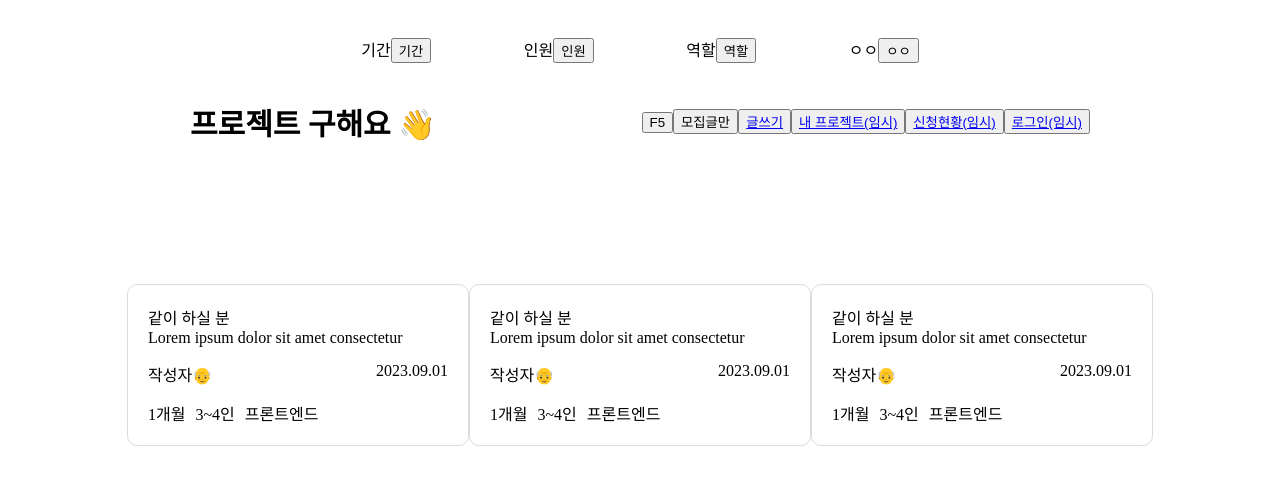
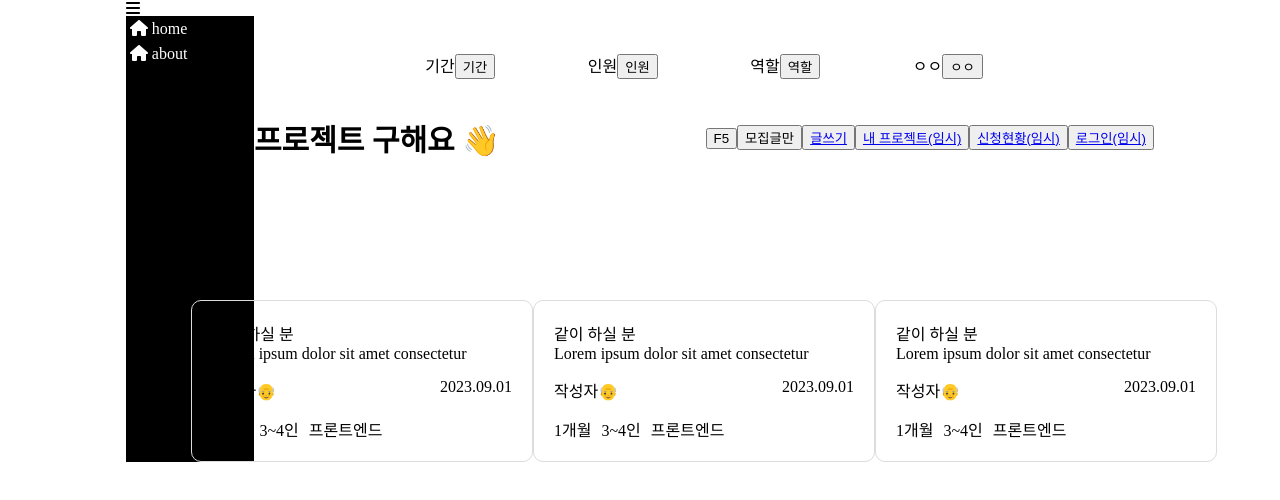
Before and after one commit to kyj098707/SideProject.LetMeIn, a React (Create React App) app in the folder front/: page / in a window 1280 px wide. Shown: the top 500 px of the page. Built offline with nearby package versions, Linux system fonts and the light colour scheme.

Commit message:
FEAT: 사이드바, 헤더 틀만 잡아둠

```diff
--- a/front/package.json
+++ b/front/package.json
@@ -3,6 +3,10 @@
   "version": "0.1.0",
   "private": true,
   "dependencies": {
+    "@fortawesome/free-brands-svg-icons": "^6.4.2",
+    "@fortawesome/free-regular-svg-icons": "^6.4.2",
+    "@fortawesome/free-solid-svg-icons": "^6.4.2",
+    "@fortawesome/react-fontawesome": "^0.2.0",
     "@testing-library/jest-dom": "^5.17.0",
     "@testing-library/react": "^13.4.0",
     "@testing-library/user-event": "^13.5.0",
@@ -16,6 +20,7 @@
     "react-dom": "^18.2.0",
     "react-router-dom": "^6.15.0",
     "react-scripts": "5.0.1",
+    "styled-components": "^6.0.8",
     "typescript": "^4.9.5",
     "web-vitals": "^2.1.4"
   },
--- a/front/src/App.css
+++ b/front/src/App.css
@@ -1,38 +1,5 @@
-.App {
-  text-align: center;
+*{
+  margin:0;
+  padding:0;
+  text-decoration: none;
 }
-
-.App-logo {
-  height: 40vmin;
-  pointer-events: none;
-}
-
-@media (prefers-reduced-motion: no-preference) {
-  .App-logo {
-    animation: App-logo-spin infinite 20s linear;
-  }
-}
-
-.App-header {
-  background-color: #282c34;
-  min-height: 100vh;
-  display: flex;
-  flex-direction: column;
-  align-items: center;
-  justify-content: center;
-  font-size: calc(10px + 2vmin);
-  color: white;
-}
-
-.App-link {
-  color: #61dafb;
-}
-
-@keyframes App-logo-spin {
-  from {
-    transform: rotate(0deg);
-  }
-  to {
-    transform: rotate(360deg);
-  }
-}
--- /dev/null
+++ b/front/src/component/layout/Header.tsx
@@ -0,0 +1,19 @@
+import React from 'react'
+import styled from 'styled-components'
+import { FontAwesomeIcon } from '@fortawesome/react-fontawesome'
+import { faBars } from '@fortawesome/free-solid-svg-icons'
+
+const HeaderBox = styled.div`
+  display: flex;
+  justify-content: flex-start;
+`
+
+const Header = () => {
+  return (
+    <HeaderBox>
+      <FontAwesomeIcon icon={faBars} />
+    </HeaderBox>
+  )
+}
+
+export default Header
--- /dev/null
+++ b/front/src/component/layout/Layout.style.tsx
@@ -0,0 +1,17 @@
+import React from 'react';
+import styled from 'styled-components';
+
+export const LayoutColBox = styled.div`
+  display: flex;
+  flex-direction: column;
+`
+
+export const LayoutRowBox = styled.div`
+  display: flex;
+  flex-direction: row;
+`
+
+export const ContentBox = styled.div`
+  // Todo: padding 또는 margin 값을 주면 SideBar가 작아짐 : css충돌나는듯.. px과 관련있을듯함.
+  // padding: 5%;
+`
--- /dev/null
+++ b/front/src/component/layout/Layout.tsx
@@ -0,0 +1,25 @@
+import React, { ReactNode } from 'react'
+import { LayoutColBox, LayoutRowBox, ContentBox } from './Layout.style'
+import Header from './Header'
+import SideBar from './SideBar'
+
+type LayoutProps = {
+  children:ReactNode;
+}
+
+const Layout:React.FC<LayoutProps> = ({children}) => {
+  return (
+    <LayoutColBox>
+      <Header />
+
+      <LayoutRowBox>
+        <SideBar />
+        <ContentBox>
+          {children}
+        </ContentBox>
+      </LayoutRowBox>
+    </LayoutColBox>
+  )
+}
+
+export default Layout
--- /dev/null
+++ b/front/src/component/layout/SideBar.style.tsx
@@ -0,0 +1,16 @@
+import React from 'react';
+import styled from 'styled-components'
+
+export const SideBarBox = styled.div`
+  a {
+    text-decoration: none;
+    color: white;
+  }
+  background-color: black;
+  // padding: 3%;
+  width: 10vw;
+`
+
+export const LinksBox = styled.div`
+  padding: 3%;
+`
--- /dev/null
+++ b/front/src/component/layout/SideBar.tsx
@@ -0,0 +1,36 @@
+import React from 'react'
+import { Link } from 'react-router-dom'
+import { FontAwesomeIcon } from '@fortawesome/react-fontawesome'
+import { faHouse } from '@fortawesome/free-solid-svg-icons'
+import { SideBarBox, LinksBox } from './SideBar.style'
+
+const SideBar = () => {
+  const menuItem = [
+    {
+      path:"/",
+      name:"home"
+      // icon:
+    },
+    {
+      path:"/about",
+      name:"about"
+    },
+  ]
+
+  return (
+    <SideBarBox>
+        {
+          menuItem.map((item, index) =>(
+            <Link to={item.path} key={index}>
+              {/* <div className="icon">{item.icon}</div> */}
+              <LinksBox>
+                <FontAwesomeIcon icon={faHouse}/> {item.name}
+              </LinksBox>
+            </Link>
+          ))
+        }
+    </SideBarBox>
+  )
+}
+
+export default SideBar
--- a/front/src/index.tsx
+++ b/front/src/index.tsx
@@ -4,7 +4,7 @@ import './index.css';
 import App from './App';
 import reportWebVitals from './reportWebVitals';
 import { BrowserRouter } from 'react-router-dom';
-
+import Layout from './component/layout/Layout';
 
 const root = ReactDOM.createRoot(
   document.getElementById('root') as HTMLElement
@@ -12,7 +12,9 @@ const root = ReactDOM.createRoot(
 root.render(
   <React.StrictMode>
     <BrowserRouter>
-      <App />
+      <Layout>
+        <App />
+      </Layout>
     </BrowserRouter>
   </React.StrictMode>
 );
```
Also changed, not shown: 2 other files (tests, documents, lock files or other folders).
